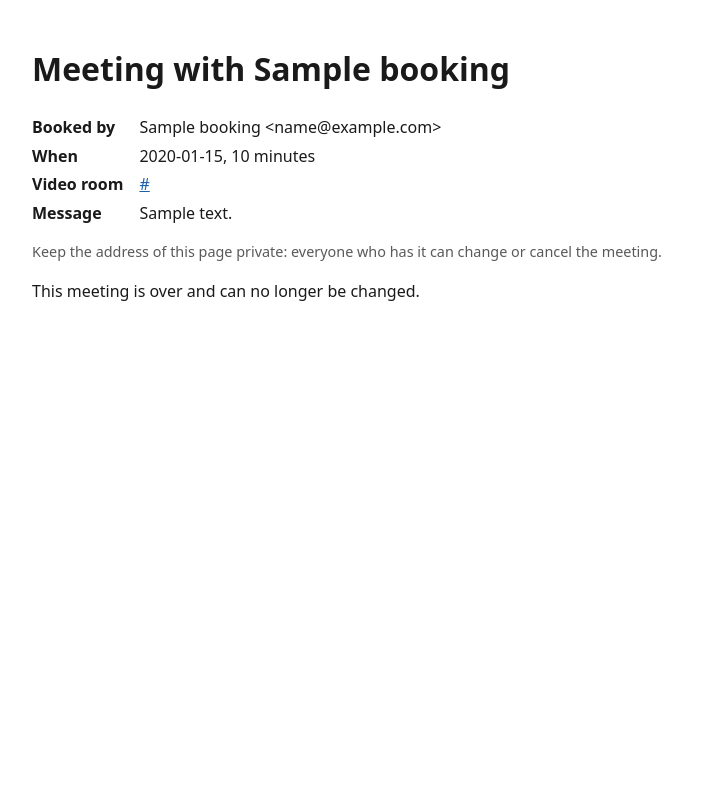
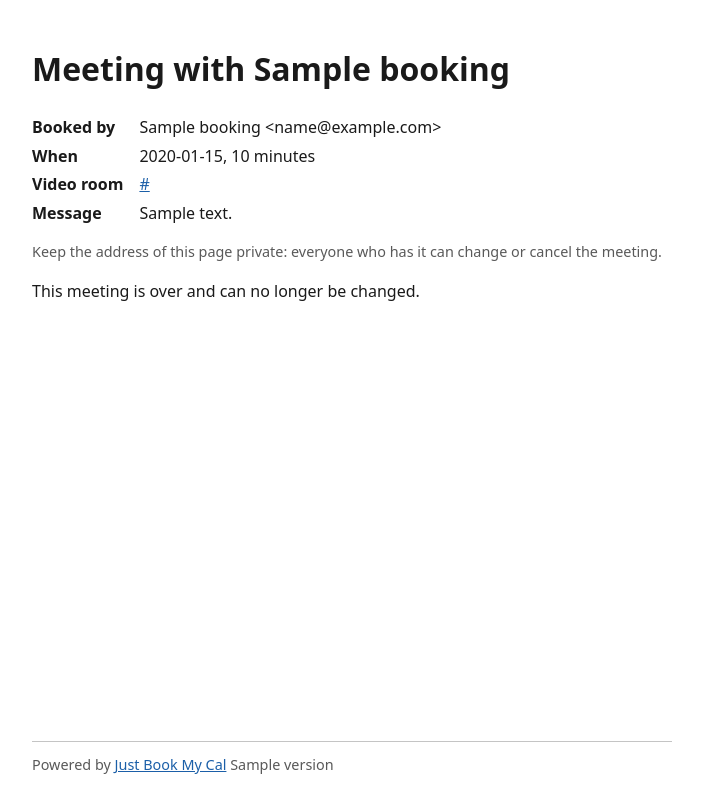
Before and after one commit to mxmehl/just-book-my-cal, a Python web app: template justbookmycal/templates/admin.html in a window 1280 px wide. Shown: the whole page, without its empty margins (288-991 px from the left). Run offline with Jinja, Linux system fonts and the light colour scheme; the template is opened without the code that fills it: most values are stand-ins (such as "Sample title", 1, 10 or a date in 2020).

Commit message:
chore: add version info to footer

```diff
--- a/justbookmycal/static/style.css
+++ b/justbookmycal/static/style.css
@@ -30,15 +30,36 @@
 
 body {
   margin: 0;
+  display: flex;
+  flex-direction: column;
+  min-height: 100vh; /* keeps the footer at the bottom on short pages */
   background: var(--bg);
   color: var(--fg);
   font: 1rem/1.5 system-ui, sans-serif;
 }
 
 main {
-  max-width: 40rem;
+  box-sizing: border-box;
+  width: 100%;
+  max-width: 42rem;
+  flex: 1 0 auto;
   margin: 0 auto;
-  padding: 1.5rem 1rem 4rem;
+  padding: 1.5rem 1rem 2rem;
+}
+
+footer {
+  box-sizing: border-box;
+  width: 100%;
+  max-width: 42rem;
+  margin: 0 auto;
+  padding: 0 1rem 1.5rem;
+}
+footer p {
+  margin: 0;
+  padding-top: 0.75rem;
+  border-top: 1px solid var(--border);
+  color: var(--muted);
+  font-size: 0.9rem;
 }
 
 a { color: var(--accent); }
--- a/justbookmycal/templates/base.html
+++ b/justbookmycal/templates/base.html
@@ -22,5 +22,8 @@
   {% endfor %}
   {% block content %}{% endblock %}
 </main>
+<footer>
+  <p>Powered by <a href="https://github.com/mxmehl/just-book-my-cal" rel="noopener noreferrer" target="_blank">Just Book My Cal</a> {{ version }}</p>
+</footer>
 </body>
 </html>
--- a/justbookmycal/views.py
+++ b/justbookmycal/views.py
@@ -31,7 +31,7 @@ from werkzeug.wrappers import Response as WerkzeugResponse
 from wtforms import EmailField, IntegerField, StringField, TextAreaField
 from wtforms.validators import DataRequired, Email, Length, Regexp
 
-from . import availability, invite
+from . import __version__, availability, invite
 from .availability import FeedError
 from .extensions import db, limiter
 from .models import STATUS_CANCELLED, STATUS_CONFIRMED, Booking, derive_token, hash_token
@@ -77,6 +77,7 @@ def _inject() -> dict[str, str]:
     return {
         "owner_name": current_app.config["OWNER_NAME"],
         "timezone_name": current_app.config["TIMEZONE"],
+        "version": __version__,  # of the running release, from the package metadata
     }
 
 
```
Also changed, not shown: tests/test_views.py (+22 -0 lines).
